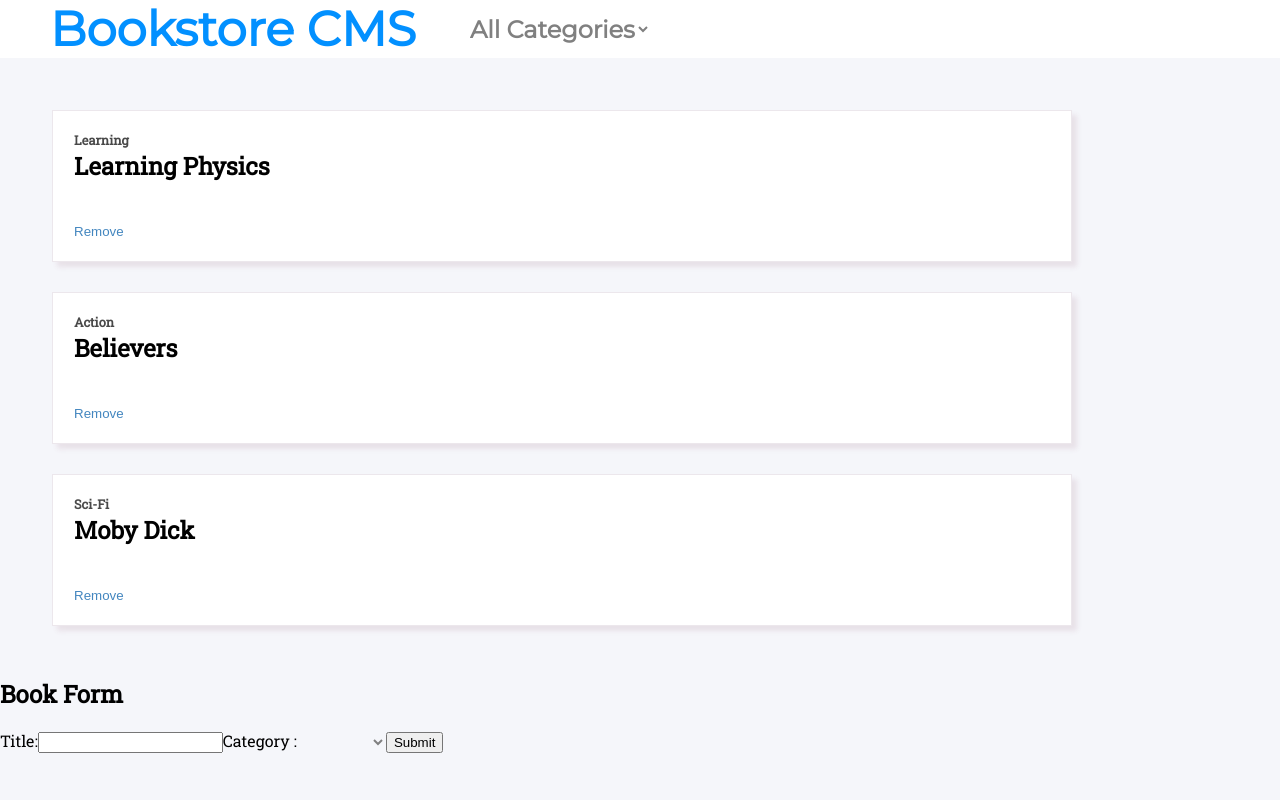
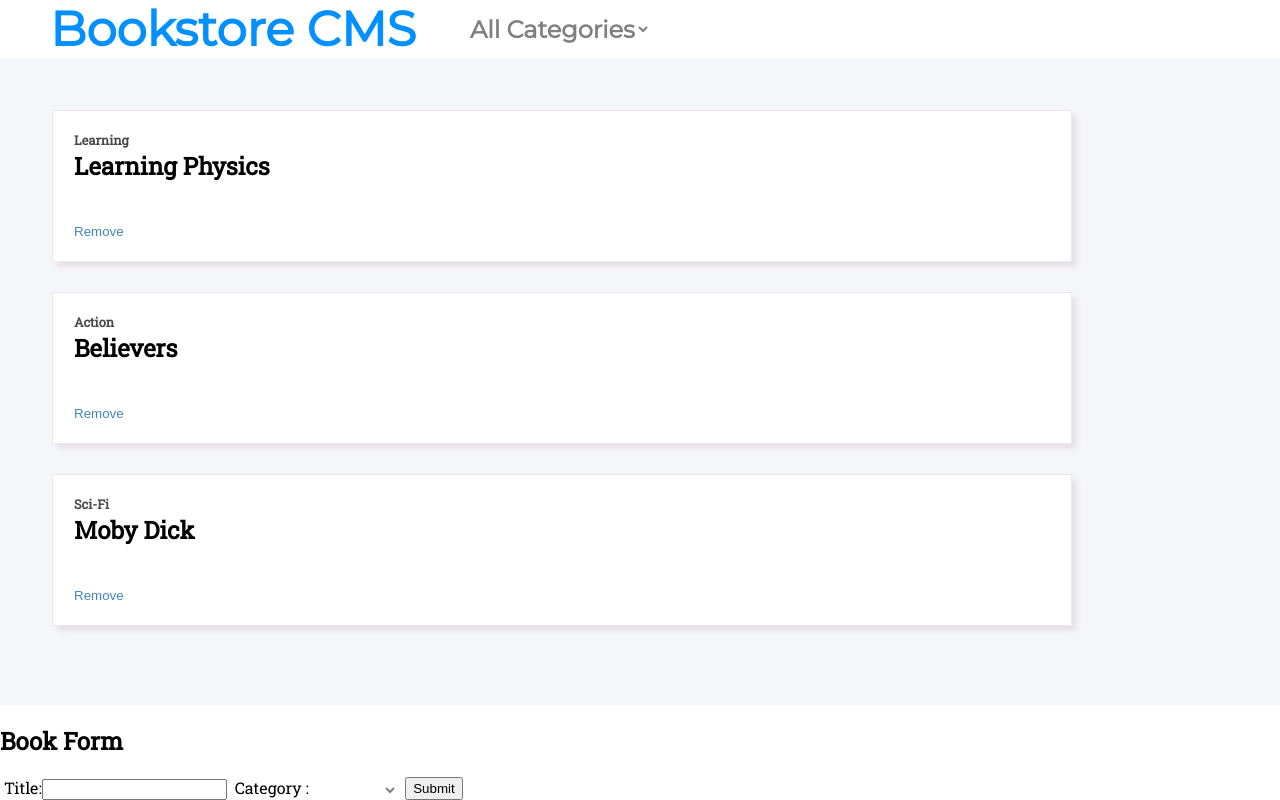
Before and after one commit to majovanilla/react-bookstore-manager, a React (Create React App) app: page / in a window 1280 px wide. Built offline with nearby package versions, Linux system fonts and the light colour scheme.

Commit message:
Style the books form.

```diff
--- a/src/components/BooksForm.js
+++ b/src/components/BooksForm.js
@@ -54,8 +54,9 @@ class BooksForm extends React.Component {
   render() {
     const { id, title } = this.state;
     return (
-      <form onSubmit={this.handleSubmit}>
+      <form className="books-form" onSubmit={this.handleSubmit}>
         <h2>Book Form</h2>
+        <div className="books-form-row">
           <input type="hidden" name="id" value={id} />
           <label htmlFor="title">
             Title:
@@ -79,6 +80,7 @@ class BooksForm extends React.Component {
             </select>
           </label>
           <button type="submit">Submit</button>
+        </div>
       </form>
     );
   }
--- a/src/index.css
+++ b/src/index.css
@@ -85,3 +85,21 @@ select {
 .category-selector {
   font-size: 1.5rem;
 }
+
+.books-form {
+  position: fixed;
+  bottom: 0;
+  left: 0;
+  width: 100vw;
+  background: white;
+}
+
+.books-form-row {
+  display: flex;
+  flex-flow: row nowrap;
+}
+
+.books-form-row > * {
+  margin-inline-start: 0.25em;
+  margin-inline-end: 0.25em;
+}
```
Lines whose indentation alone changed are shown as unchanged.
